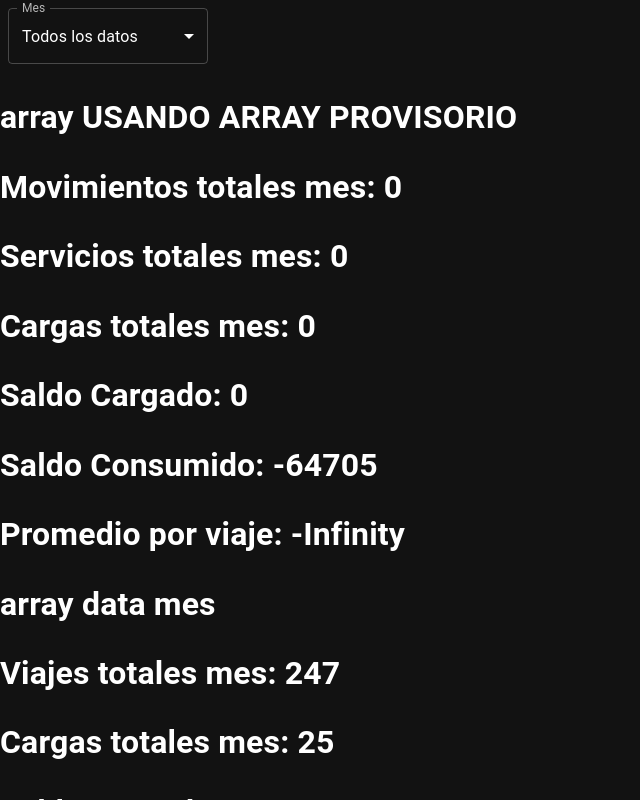
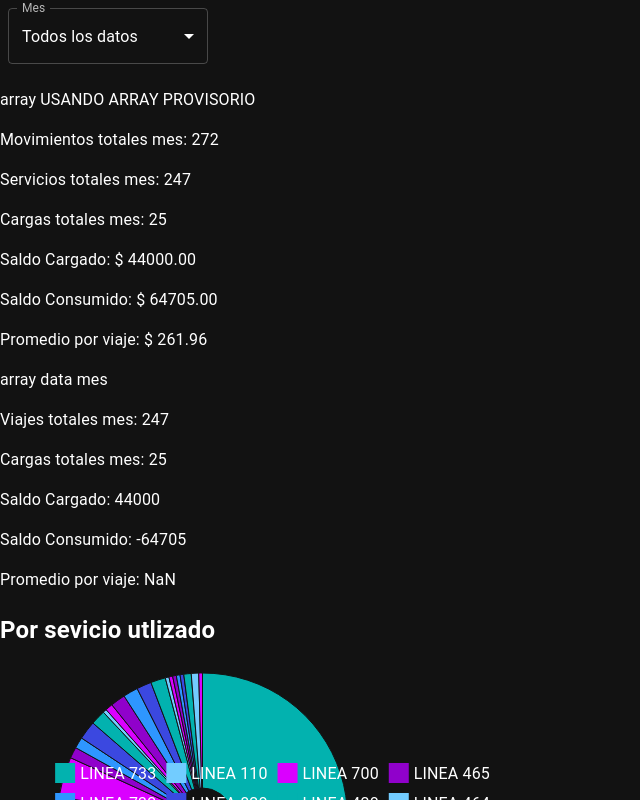
Before and after one commit to fabio2100/movimientossube, a React (Create React App) app: page / in a window 1280 px wide. Shown: the top 800 px of the page, without its empty margins (0-640 px from the left). Built offline with nearby package versions, Linux system fonts and the light colour scheme.

Commit message:
data completed

```diff
--- a/src/components/main.js
+++ b/src/components/main.js
@@ -72,7 +72,7 @@ export default function Main() {
     setSaldoConsumido(0);
     setMesProvisorioTotales(Uno.Data.Items.filter((item)=>{
       const fecha = new Date(item.Date);
-      return fecha.getMonth() + 1 == mes
+      return fecha.getMonth() + 1 === mes || mes ==='all'
     }))
 
     Uno.Data.Items.forEach((item) => {
@@ -157,22 +157,27 @@ export default function Main() {
   useEffect(()=>{
 
     function saldoSumadora(prev,item){
-      return prev + Number(item.BalanceFormat.slice(2).replace(",", "."))
+      const value = item.Type !== 'Carga virtual' ? Math.abs(Number(item.BalanceFormat.slice(2).replace(",", "."))) : 0;
+      return  prev + value
     }
-
+    function saldoCargadora(prev,item){
+      const value = item.Type === 'Carga virtual' ? Math.abs(Number(item.BalanceFormat.slice(2).replace(",", "."))) : 0;
+      return  prev + value
+    }
     const nroCargas = mesProvisorioTotales.filter(item => item.Type === 'Carga virtual').length;
     const nroMovimientos =  mesProvisorioTotales.length;
     const nroServicios = nroMovimientos - nroCargas;
-    const saldoConsumido = mesProvisorio.reduce(saldoSumadora,0)
+    const saldoConsumido = mesProvisorioTotales.reduce(saldoSumadora,0)
     const avgViaje = saldoConsumido/nroServicios
-    console.log({saldoConsumido})
+    const saldoCargado = mesProvisorioTotales.reduce(saldoCargadora,0)
 
     setAllMesData({...allMesData,
       nroMovimientos,
       nroCargas,
       nroServicios,
       saldoConsumido,
-      avgViaje
+      avgViaje,
+      saldoCargado
     })
   },[mesProvisorioTotales])
 
@@ -262,21 +267,21 @@ export default function Main() {
   return (
     <>
       {inputSelect}
-      <h1>array USANDO ARRAY PROVISORIO</h1>
+      <p>array USANDO ARRAY PROVISORIO</p>
       {arrayDataMes}
-      <h1>Movimientos totales mes: {allMesData['nroMovimientos']}</h1>
-      <h1>Servicios totales mes: {allMesData['nroServicios']}</h1>
-      <h1>Cargas totales mes: {allMesData['nroCargas']}</h1>
-      <h1>Saldo Cargado: {allMesData['saldoCargado']}</h1>
-      <h1>Saldo Consumido: {allMesData['saldoConsumido']}</h1>
-      <h1>Promedio por viaje: {allMesData['avgViaje']}</h1>
-      <h1>array data mes</h1>
+      <p>Movimientos totales mes: {allMesData['nroMovimientos']}</p>
+      <p>Servicios totales mes: {allMesData['nroServicios']}</p>
+      <p>Cargas totales mes: {allMesData['nroCargas']}</p>
+      <p>Saldo Cargado: $ {allMesData['saldoCargado'].toFixed(2)}</p>
+      <p>Saldo Consumido: $ {allMesData['saldoConsumido'].toFixed(2)}</p>
+      <p>Promedio por viaje: $ {allMesData['avgViaje'].toFixed(2)}</p>
+      <p>array data mes</p>
       {arrayDataMes}
-      <h1>Viajes totales mes: {totalViajesMes}</h1>
-      <h1>Cargas totales mes: {cargaMes}</h1>
-      <h1>Saldo Cargado: {dineroCargado}</h1>
-      <h1>Saldo Consumido: {saldoConsumido}</h1>
-      <h1>Promedio por viaje: {avgViaje}</h1>
+      <p>Viajes totales mes: {totalViajesMes}</p>
+      <p>Cargas totales mes: {cargaMes}</p>
+      <p>Saldo Cargado: {dineroCargado}</p>
+      <p>Saldo Consumido: {saldoConsumido}</p>
+      <p>Promedio por viaje: {avgViaje}</p>
 
       <h2>Por sevicio utlizado</h2>
       <PieChart
```
